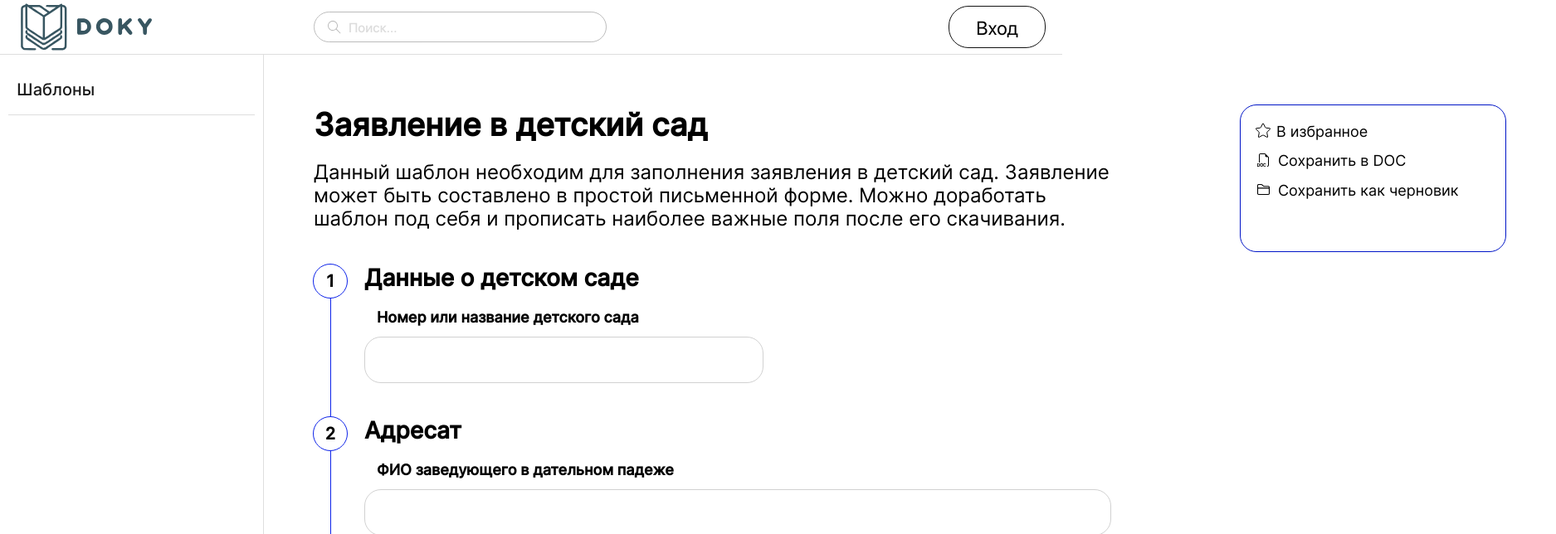
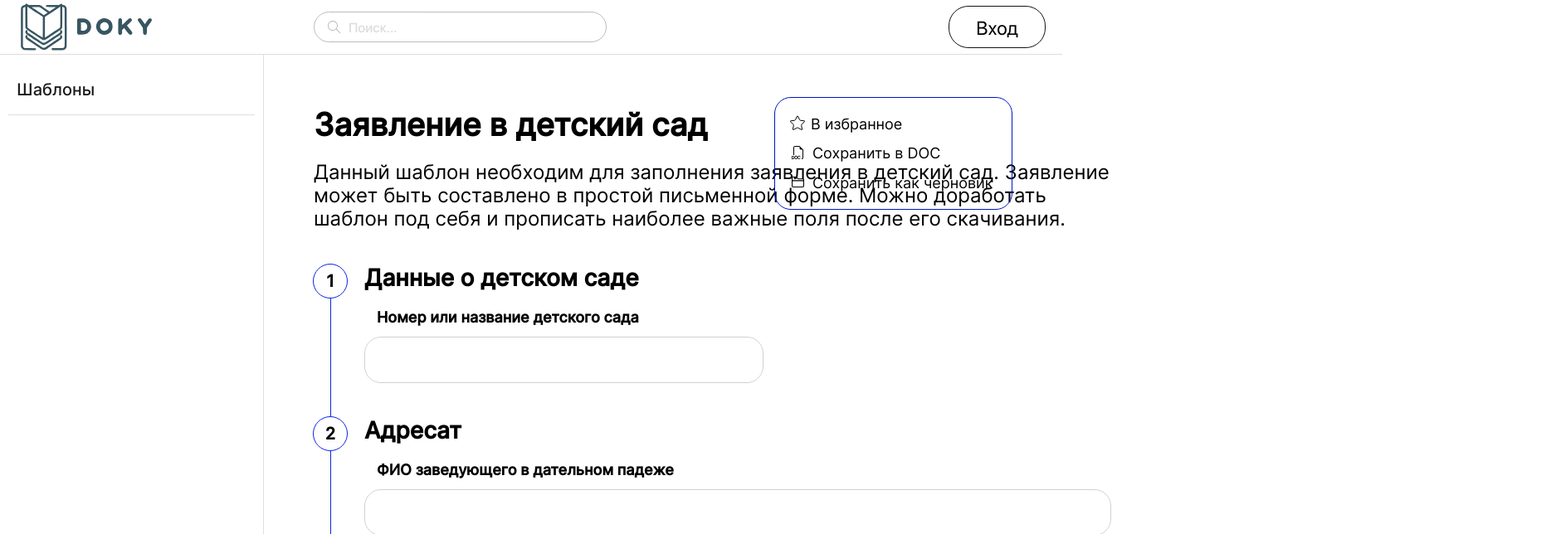
Before and after one commit to document-template-engine/frontend, a React (Create React App) app: page /kindergarten in a window 1280 px wide. Shown: the top 644 px of the page at 83% size, 1875 px wide, since content can reach past the window. Built offline with nearby package versions, Linux system fonts and the light colour scheme.

Commit message:
hotfix/templates-and-form

```diff
--- a/src/components/ActionBar/ActionBar.css
+++ b/src/components/ActionBar/ActionBar.css
@@ -1,9 +1,16 @@
 .action-bar {
+	position: fixed;
 	padding: 20px 16px;
 	margin: 0;
 
-	min-width: 287px;
-	max-height: 136px;
+	box-sizing: border-box;
+
+	top: 117px;
+
+	width: 287px;
+	height: 136px;
+
+	right: 60px;
 
 	display: flex;
 	flex-direction: column;
--- a/src/components/Forms/KindergartenForm.jsx
+++ b/src/components/Forms/KindergartenForm.jsx
@@ -1,10 +1,12 @@
 import React from 'react';
 import './Form.css';
 import CustomInput from './miscs/CustomInput';
+import ActionBar from '../ActionBar/ActionBar';
 
 // eslint-disable-next-line react/prop-types
 const KindergartenForm = ({ form }) => (
 	<form className="form">
+		<ActionBar />
 		<ul className="form__list">
 			<li className="form__item form__item_1 form__item_not-success">
 				<h2 className="form__item-title">Данные о детском саде</h2>
--- a/src/pages/Templates.css
+++ b/src/pages/Templates.css
@@ -5,6 +5,7 @@
 .templates {
 	margin-left: 60px;
 	margin-top: 60px;
+	margin-right: 60px;
 	display: flex;
 	flex-direction: column;
 	gap: 27px;
--- a/src/pages/Templates/ApplicationToKindergarten.jsx
+++ b/src/pages/Templates/ApplicationToKindergarten.jsx
@@ -1,7 +1,6 @@
 import React from 'react';
 import KindergartenForm from '../../components/Forms/KindergartenForm';
 import './Template.css';
-import ActionBar from '../../components/ActionBar/ActionBar';
 import Navbar from '../../components/Navbar/Navbar';
 
 const ApplicationToKindergarten = () => (
@@ -21,7 +20,6 @@ const ApplicationToKindergarten = () => (
 
 				<KindergartenForm form="kindergarten-form" />
 			</div>
-			<ActionBar />
 		</div>
 	</>
 );
```
